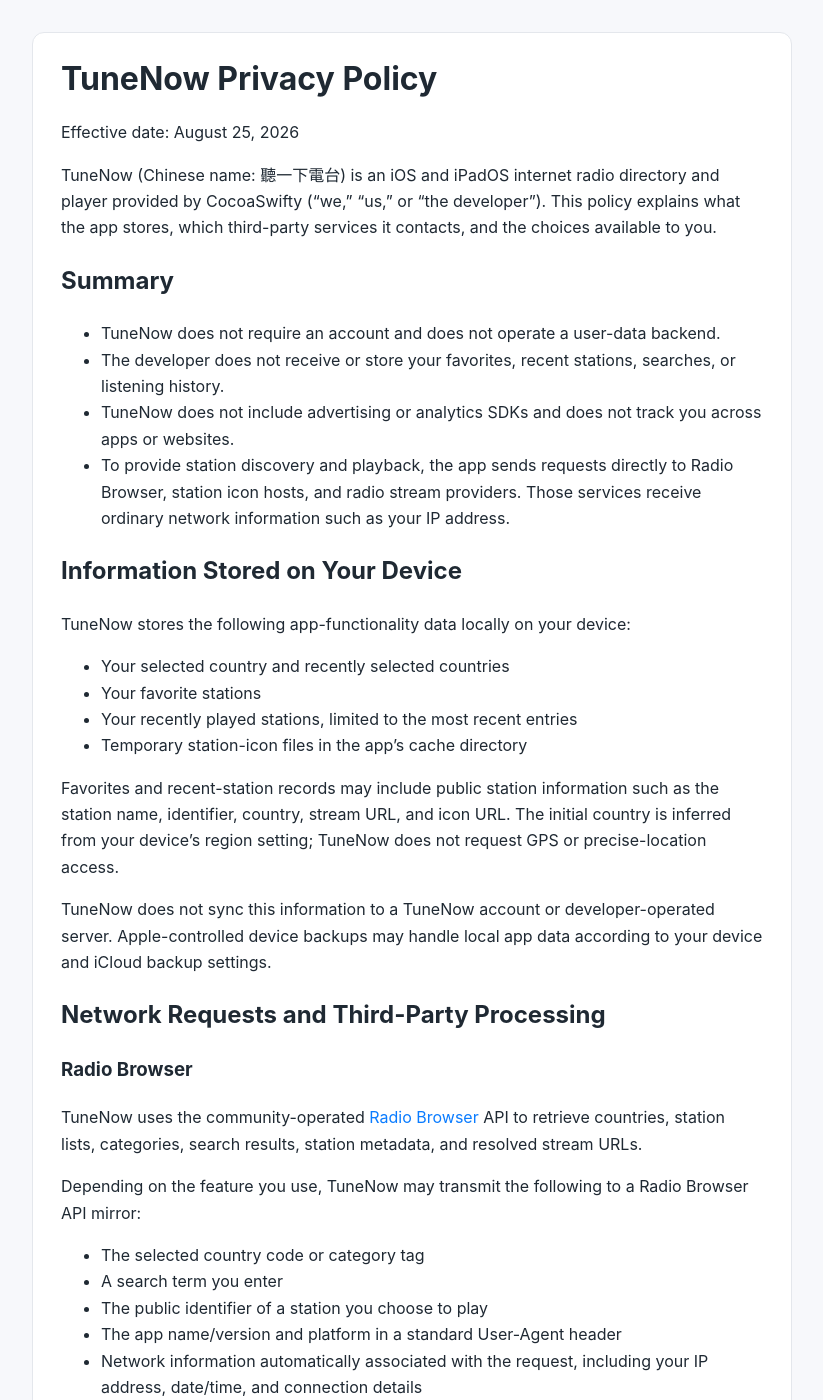
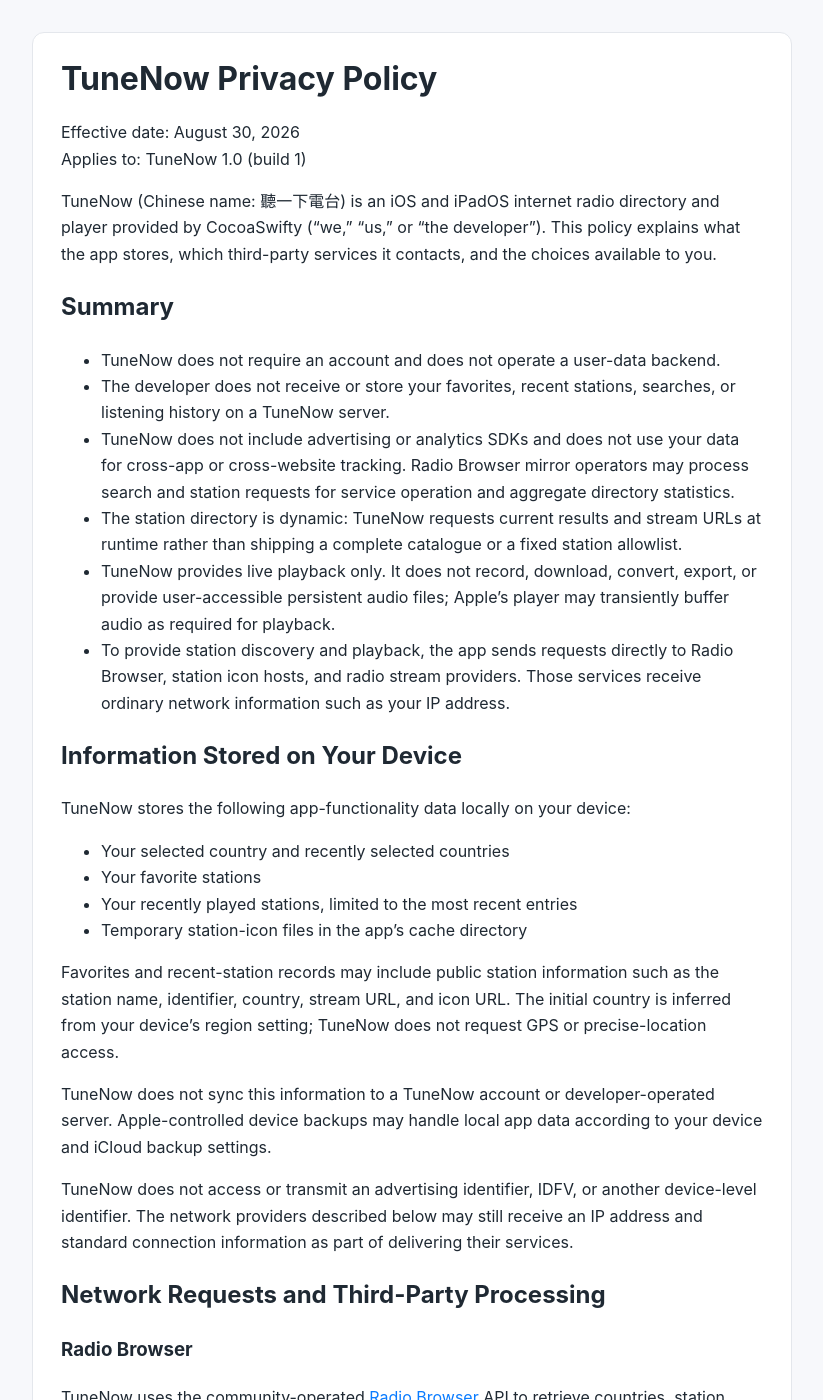
Before and after one commit to cocoaswifty/Pages, a Jekyll site: the page built from TuneNow/privacy-policy.md, in a window 1280 px wide and 1400 px high. Shown: the whole window, without its empty margins (228-1051 px from the left). Built offline with Jekyll 4.4.1, drawn with Linux system fonts in a browser that asks for light colours; some of the changed text lies outside the part shown.

Commit message:
modify TuneNow

```diff
--- a/TuneNow/privacy-policy.md
+++ b/TuneNow/privacy-policy.md
@@ -6,15 +6,18 @@ permalink: /TuneNow/privacy-policy/
 
 # TuneNow Privacy Policy
 
-Effective date: August 25, 2026
+Effective date: August 30, 2026
+Applies to: TuneNow 1.0 (build 1)
 
 TuneNow (Chinese name: 聽一下電台) is an iOS and iPadOS internet radio directory and player provided by CocoaSwifty ("we," "us," or "the developer"). This policy explains what the app stores, which third-party services it contacts, and the choices available to you.
 
 ## Summary
 
 - TuneNow does not require an account and does not operate a user-data backend.
-- The developer does not receive or store your favorites, recent stations, searches, or listening history.
-- TuneNow does not include advertising or analytics SDKs and does not track you across apps or websites.
+- The developer does not receive or store your favorites, recent stations, searches, or listening history on a TuneNow server.
+- TuneNow does not include advertising or analytics SDKs and does not use your data for cross-app or cross-website tracking. Radio Browser mirror operators may process search and station requests for service operation and aggregate directory statistics.
+- The station directory is dynamic: TuneNow requests current results and stream URLs at runtime rather than shipping a complete catalogue or a fixed station allowlist.
+- TuneNow provides live playback only. It does not record, download, convert, export, or provide user-accessible persistent audio files; Apple's player may transiently buffer audio as required for playback.
 - To provide station discovery and playback, the app sends requests directly to Radio Browser, station icon hosts, and radio stream providers. Those services receive ordinary network information such as your IP address.
 
 ## Information Stored on Your Device
@@ -30,11 +33,15 @@ Favorites and recent-station records may include public station information such
 
 TuneNow does not sync this information to a TuneNow account or developer-operated server. Apple-controlled device backups may handle local app data according to your device and iCloud backup settings.
 
+TuneNow does not access or transmit an advertising identifier, IDFV, or another device-level identifier. The network providers described below may still receive an IP address and standard connection information as part of delivering their services.
+
 ## Network Requests and Third-Party Processing
 
 ### Radio Browser
 
 TuneNow uses the community-operated [Radio Browser](https://www.radio-browser.info/) API to retrieve countries, station lists, categories, search results, station metadata, and resolved stream URLs.
+
+The directory is dynamic and community-maintained. TuneNow does not bundle the directory, guarantee that a listing proves ownership or permission for a broadcaster's programming, or use this policy as a rights grant. The app requests current directory results and resolves a selected station at playback time; it may try another documented Radio Browser API mirror if a mirror is unavailable.
 
 Depending on the feature you use, TuneNow may transmit the following to a Radio Browser API mirror:
 
@@ -51,6 +58,8 @@ TuneNow uses this information only to return the directory content or station st
 ### Radio station streams
 
 When you play a station, your device connects directly to the broadcaster or its streaming provider. The stream provider can receive your IP address, request time, standard connection headers, and playback-related requests. It may also provide audio metadata, such as a current program or track title, which TuneNow processes for playback display.
+
+TuneNow passes the broadcaster-provided stream URL to Apple's AVPlayer for live playback. TuneNow does not operate an audio relay or proxy, copy the stream to a developer server, record it, or offer a save, export, or download control. The player and operating system may create transient playback buffers that are not exposed as user files by TuneNow.
 
 Some independently operated stations still use unencrypted HTTP audio streams. On such a connection, the requested stream and network traffic are not protected by HTTPS and may be observable or altered in transit. TuneNow does not send your favorites, search history, account credentials, contacts, or precise location to the broadcaster.
 
@@ -73,8 +82,11 @@ TuneNow does not:
 - Sell personal information
 - Share personal information for cross-context behavioral advertising
 - Track you across apps or websites
+- Access or transmit an advertising identifier, IDFV, or other device-level identifier
 - Access your contacts, photos, microphone, camera, health data, or precise location
 - Upload your favorites or recent-station list to the developer
+- Ship a complete station catalogue or a fixed allowlist of broadcasters
+- Record, download, convert, export, or persistently save the audio stream
 
 ## Purpose and Retention
 
@@ -116,15 +128,18 @@ We may update this policy when TuneNow changes its features, data practices, or
 
 # 聽一下電台隱私權政策
 
-生效日期：2026 年 8 月 25 日
+生效日期：2026 年 8 月 30 日
+適用版本：TuneNow 1.0（build 1）
 
 TuneNow（中文名稱：聽一下電台）是由 CocoaSwifty（以下稱「我們」或「開發者」）提供的 iOS 與 iPadOS 網路電台目錄及播放器。本政策說明 App 儲存哪些資料、會連線至哪些第三方服務，以及你可採取的選擇。
 
 ## 摘要
 
 - 聽一下電台不需要帳號，也沒有儲存使用者資料的自有後端。
-- 開發者不會收到或保存你的收藏、近期電台、搜尋內容或收聽紀錄。
-- App 不包含廣告或分析 SDK，也不會跨 App 或網站追蹤你。
+- 開發者不會在 TuneNow 伺服器上收到或保存你的收藏、近期電台、搜尋內容或收聽紀錄。
+- TuneNow 不包含廣告或分析 SDK，也不會使用你的資料進行跨 App 或跨網站追蹤。Radio Browser mirror 營運者可能為服務運作及彙總目錄統計而處理搜尋與電台請求。
+- 電台目錄是動態的：TuneNow 會在執行時請求最新結果及串流網址，不會隨 App 內建完整目錄或固定電台 allowlist。
+- TuneNow 僅提供即時播放，不會錄音、下載、轉檔、匯出或提供使用者可存取的持久音訊檔案；Apple 播放器可能依播放需要暫時 buffer 音訊。
 - 為提供電台搜尋及播放功能，App 會直接連線至 Radio Browser、電台圖示主機及電台串流供應者；這些服務會收到 IP 位址等一般網路資訊。
 
 ## 儲存在裝置上的資料
@@ -140,11 +155,15 @@ TuneNow（中文名稱：聽一下電台）是由 CocoaSwifty（以下稱「我
 
 這些資料不會同步至 TuneNow 帳號或開發者營運的伺服器。裝置本機資料是否進入 Apple 管理的備份，取決於你的裝置與 iCloud 備份設定。
 
+TuneNow 不會存取或傳送廣告識別碼、IDFV 或其他裝置層級識別碼。不過，下述網路服務商為提供服務，仍可能收到 IP 位址及標準連線資訊。
+
 ## 網路請求與第三方處理
 
 ### Radio Browser
 
 聽一下電台使用社群營運的 [Radio Browser](https://www.radio-browser.info/) API 取得國家、電台清單、分類、搜尋結果、電台 metadata 及解析後的串流網址。
+
+此目錄由社群維護且會動態變更。TuneNow 不會將目錄完整打包進 App，不會保證目錄列出即代表廣播業者對節目擁有權利或取得許可，也不會把本政策當作權利授與。App 會在播放時請求最新目錄結果並解析所選電台；若某個 API mirror 無法使用，可能改用其他 Radio Browser 官方列出的 mirror。
 
 依你使用的功能，App 可能將下列資料傳送至 Radio Browser API mirror：
 
@@ -161,6 +180,8 @@ TuneNow 僅使用上述請求取得你要求的目錄內容或電台串流；開
 ### 電台串流
 
 播放電台時，你的裝置會直接連線至廣播業者或其串流供應者。串流供應者可能收到你的 IP 位址、請求時間、標準連線 header 及播放相關請求，也可能提供節目或歌曲標題等音訊 metadata，供 App 顯示播放資訊。
+
+TuneNow 會將廣播業者提供的串流網址交給 Apple AVPlayer 進行即時播放。TuneNow 不會營運音訊 relay 或 proxy，不會將串流複製至開發者伺服器，也不會提供錄音、儲存、匯出或下載控制項。播放器及作業系統可能建立播放所需的暫時 buffer，但 TuneNow 不會把它暴露為使用者檔案。
 
 部分獨立電台仍使用未加密的 HTTP 音訊串流。使用這類連線時，所請求的串流與網路流量不受 HTTPS 保護，可能在傳輸途中被觀察或修改。TuneNow 不會將你的收藏、搜尋紀錄、帳號憑證、聯絡人或精確位置傳送給廣播業者。
 
@@ -183,8 +204,11 @@ TuneNow 不會：
 - 出售個人資料
 - 為跨情境行為廣告分享個人資料
 - 跨 App 或網站追蹤你
+- 存取或傳送廣告識別碼、IDFV 或其他裝置層級識別碼
 - 存取聯絡人、照片、麥克風、相機、健康資料或精確位置
 - 將收藏或近期電台清單上傳給開發者
+- 隨 App 內建完整電台目錄或固定廣播業者 allowlist
+- 錄音、下載、轉檔、匯出或持久保存音訊串流
 
 ## 使用目的與保存期限
 
```
Also changed, not shown: TuneNow/index.md (+1 -1 lines), TuneNow/support.md (+16 -0 lines).
